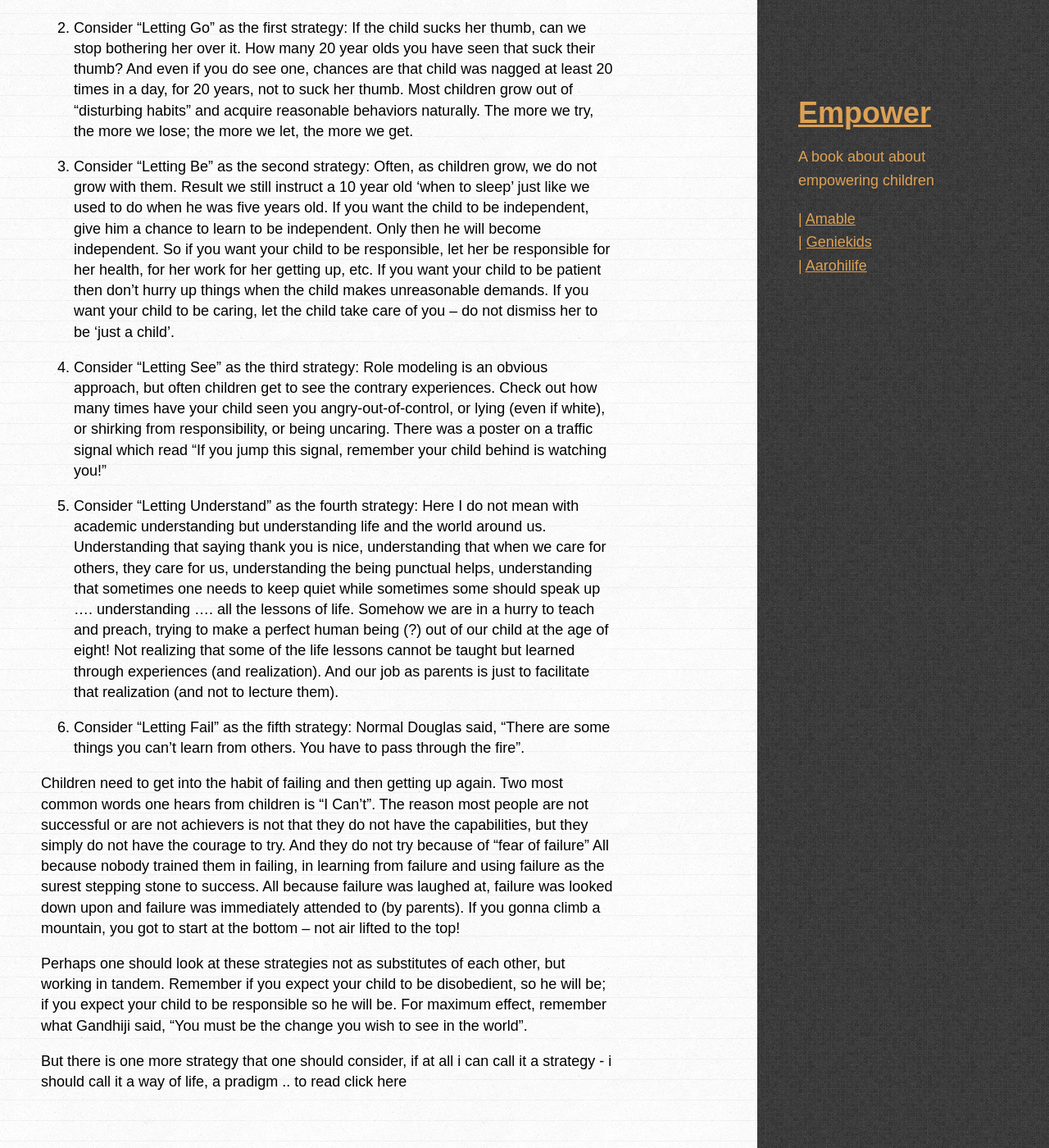
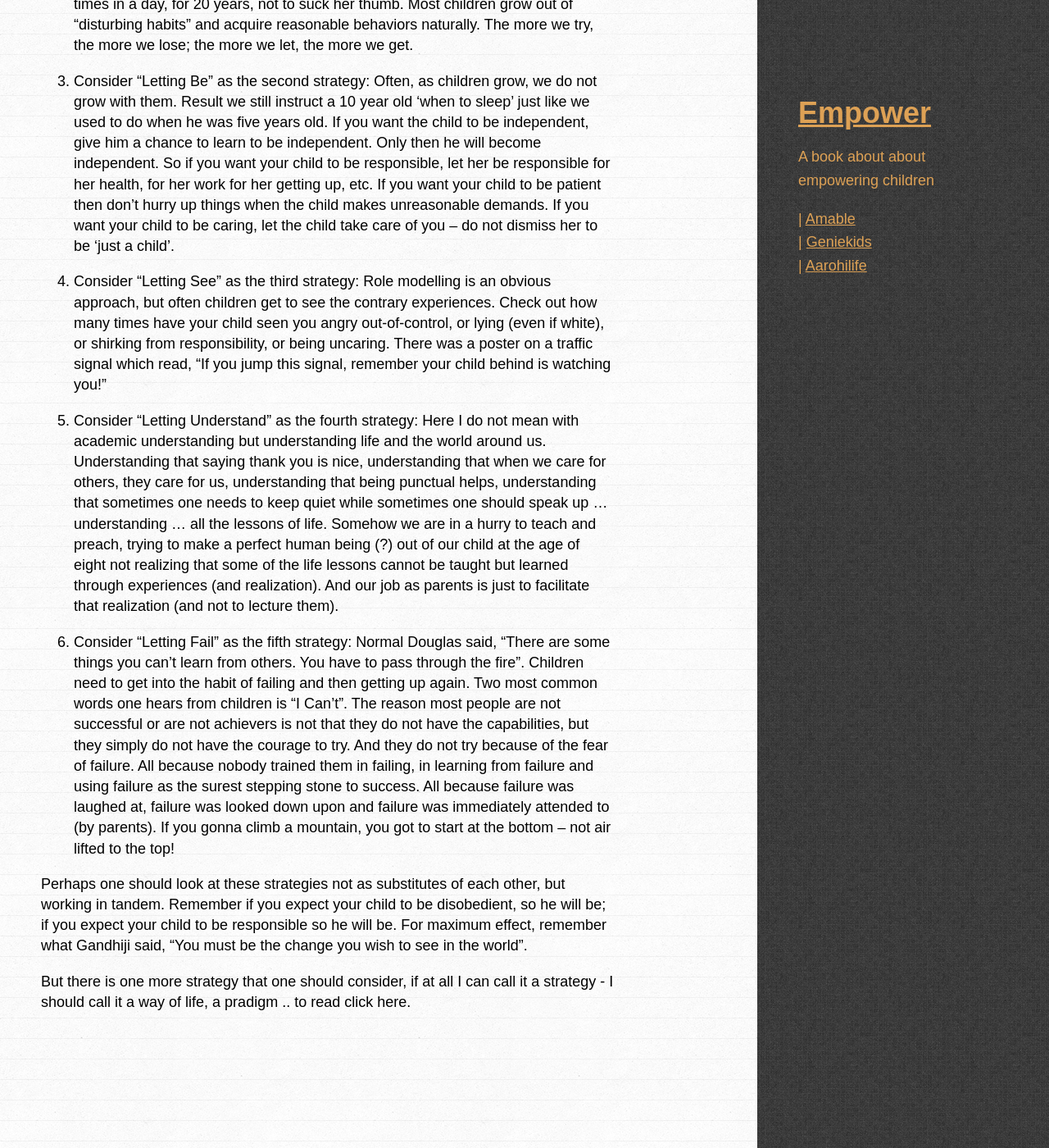
Before and after one commit to amitkaps/empower, a Jekyll site: the page built from _posts/2013-08-10-grow.md, in a window 1280 px wide and 1400 px high, scrolled down 969 px. Shown: the whole window at 82% size. Built offline with Jekyll 4.4.1, drawn with Linux system fonts in a browser that asks for light colours; some web fonts are replaced; some of the changed text lies outside the part shown.

Commit message:
Update 2013-08-10-grow.md

```diff
--- a/_posts/2013-08-10-grow.md
+++ b/_posts/2013-08-10-grow.md
@@ -25,14 +19,12 @@ However, if you need, here is a guide on how to do it
 
 3. Consider "Letting Be" as the second strategy: Often, as children grow, we do not grow with them. Result we still instruct a 10 year old ‘when to sleep’ just like we used to do when he was five years old. If you want the child to be independent, give him a chance to learn to be independent. Only then he will become independent. So if you want your child to be responsible, let her be responsible for her health, for her work for her getting up, etc. If you want your child to be patient then don’t hurry up things when the child makes unreasonable demands. If you want your child to be caring, let the child take care of you – do not dismiss her to be ‘just a child’.
 
-4. Consider "Letting See" as the third strategy: Role modeling is an obvious approach, but often children get to see the contrary experiences. Check out how many times have your child seen you angry-out-of-control, or lying (even if white), or shirking from responsibility, or being uncaring. There was a poster on a traffic signal which read "If you jump this signal, remember your child behind is watching you!"
+4. Consider "Letting See" as the third strategy: Role modelling is an obvious approach, but often children get to see the contrary experiences. Check out how many times have your child seen you angry out-of-control, or lying (even if white), or shirking from responsibility, or being uncaring. There was a poster on a traffic signal which read, "If you jump this signal, remember your child behind is watching you!"
 
-5. Consider "Letting Understand" as the fourth strategy: Here I do not mean with academic understanding but understanding life and the world around us. Understanding that saying thank you is nice, understanding that when we care for others, they care for us, understanding the being punctual helps, understanding that sometimes one needs to keep quiet while sometimes some should speak up …. understanding …. all the lessons of life. Somehow we are in a hurry to teach and preach, trying to make a perfect human being (?) out of our child at the age of eight! Not realizing that some of the life lessons cannot be taught but learned through experiences (and realization). And our job as parents is just to facilitate that realization (and not to lecture them).
+5. Consider "Letting Understand" as the fourth strategy: Here I do not mean with academic understanding but understanding life and the world around us. Understanding that saying thank you is nice, understanding that when we care for others, they care for us, understanding that being punctual helps, understanding that sometimes one needs to keep quiet while sometimes one should speak up … understanding … all the lessons of life. Somehow we are in a hurry to teach and preach, trying to make a perfect human being (?) out of our child at the age of eight not realizing that some of the life lessons cannot be taught but learned through experiences (and realization). And our job as parents is just to facilitate that realization (and not to lecture them).
 
-6. Consider "Letting Fail" as the fifth strategy: Normal Douglas said, "There are some things you can’t learn from others. You have to pass through the fire".
-
-Children need to get into the habit of failing and then getting up again. Two most common words one hears from children is "I Can’t". The reason most people are not successful or are not achievers is not that they do not have the capabilities, but they simply do not have the courage to try. And they do not try because of "fear of failure" All because nobody trained them in failing, in learning from failure and using failure as the surest stepping stone to success. All because failure was laughed at, failure was looked down upon and failure was immediately attended to (by parents). If you gonna climb a mountain, you got to start at the bottom – not air lifted to the top!
+6. Consider "Letting Fail" as the fifth strategy: Normal Douglas said, "There are some things you can’t learn from others. You have to pass through the fire". Children need to get into the habit of failing and then getting up again. Two most common words one hears from children is "I Can’t". The reason most people are not successful or are not achievers is not that they do not have the capabilities, but they simply do not have the courage to try. And they do not try because of the fear of failure. All because nobody trained them in failing, in learning from failure and using failure as the surest stepping stone to success. All because failure was laughed at, failure was looked down upon and failure was immediately attended to (by parents). If you gonna climb a mountain, you got to start at the bottom – not air lifted to the top!
 
 Perhaps one should look at these strategies not as substitutes of each other, but working in tandem. Remember if you expect your child to be disobedient, so he will be; if you expect your child to be responsible so he will be. For maximum effect, remember what Gandhiji said, "You must be the change you wish to see in the world".
 
-But there is one more strategy that one should consider, if at all i can call it a strategy - i should call it a way of life, a pradigm .. to read click here
+But there is one more strategy that one should consider, if at all I can call it a strategy - I should call it a way of life, a pradigm .. to read click here.
```
Also changed, not shown: other parts of _posts/2013-08-10-grow.md (+4 -10 lines).
